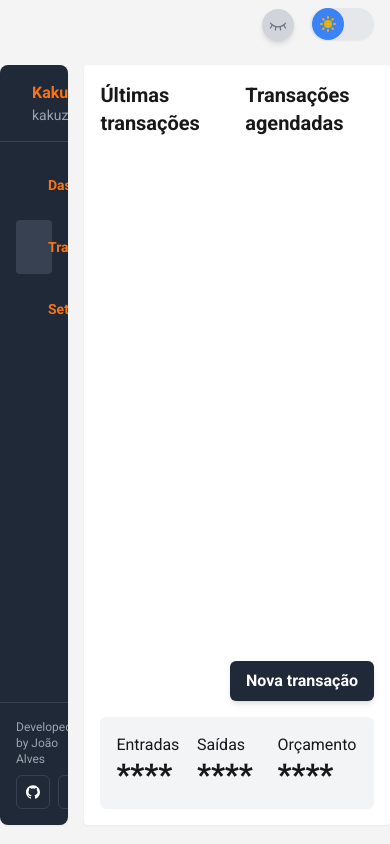
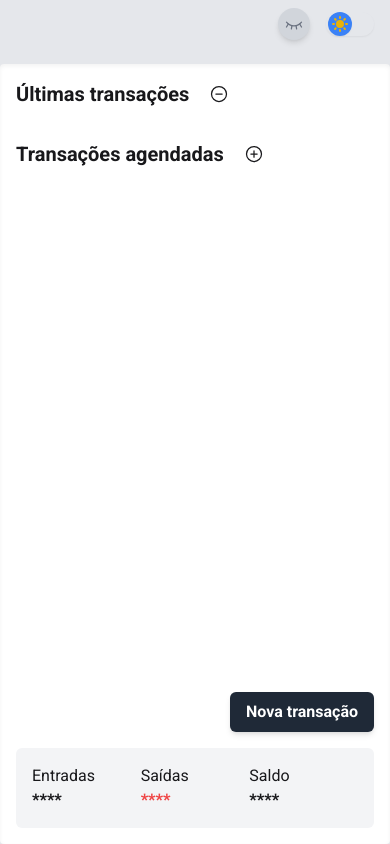
Before and after one commit to joao0pedro0alves/kakuzu, a React (Vite) app: page /transactions in a window 390 px wide. Built offline with nearby package versions, Linux system fonts and the light colour scheme.

Commit message:
chore: layout adjust media mobile

```diff
--- a/index.html
+++ b/index.html
@@ -15,7 +15,7 @@
   <title>Kakuzu</title>
 </head>
 
-<body class="bg-zinc-100 text-zinc-900 dark:text-gray-100 dark:bg-gray-900">
+<body class="bg-gray-200 md:bg-zinc-100 text-zinc-900 dark:text-gray-100 dark:bg-gray-900">
   <div id="root"></div>
   <script type="module" src="/src/main.tsx"></script>
 </body>
--- a/src/App.tsx
+++ b/src/App.tsx
@@ -9,14 +9,14 @@ import '@/lib/date-fns'
 export default function App() {
   return (
     <VisibleProvider>
-      <main className='w-screen h-screen flex flex-col items-center'>
+      <main className='w-screen h-screen flex flex-col items-center overflow-x-hidden'>
         <Toolbar />
 
-        <div className="container relative flex-1 max-h-[90%] flex gap-4 mt-4">
+        <div className="container relative flex-1 md:max-h-[90%] flex gap-4 mt-4">
           <Sidebar />
 
           <section
-            className='flex-[4] bg-white p-4 rounded shadow-sm dark:bg-gray-800'
+            className='flex-1 max-md:shadow-inner md:flex-[4] bg-white p-4 rounded shadow-sm dark:bg-gray-800'
           >
             <TransactionsProvider>
               <Transactions />
--- a/src/components/ThemeSwitcher.tsx
+++ b/src/components/ThemeSwitcher.tsx
@@ -13,16 +13,15 @@ export function ThemeSwitcher() {
   }
 
   return (
-    <div>
     <Switch.Root
-        id="airplane-mode"
-        className="w-16 h-8 bg-gray-200 rounded-full relative shadow-sm focus:shadow-md data-[state=checked]:bg-gray-700"
+      id="theme-switcher"
+      className="w-12 h-6 md:w-16 md:h-8 bg-gray-200 rounded-full relative shadow-sm focus:shadow-md data-[state=checked]:bg-gray-700"
       onClick={toogleTheme}
       checked={isDark}
     >
       <Switch.Thumb
-          className="w-8 h-8 bg-blue-500 rounded-full shadow-sm duration-200 transition-all translate-x-[2px] will-change-transform flex items-center justify-center
-                     data-[state=checked]:translate-x-8 data-[state=checked]:bg-gray-600"
+        className="w-6 h-6 md:w-8 md:h-8 bg-blue-500 rounded-full shadow-sm duration-200 transition-all translate-x-[2px] will-change-transform flex items-center justify-center
+                  data-[state=checked]:translate-x-6 md:data-[state=checked]:translate-x-8 data-[state=checked]:bg-gray-600"
       >
         {isDark ? (
           <HiMoon size={16} />
@@ -31,6 +30,5 @@ export function ThemeSwitcher() {
         )}
       </Switch.Thumb>
     </Switch.Root>
-    </div>
   )
 }
--- a/src/components/forms/TransactionForm.tsx
+++ b/src/components/forms/TransactionForm.tsx
@@ -82,7 +82,7 @@ export function TransactionForm({ onSave, onNew, current }: TransactionFormProps
   }
 
   return (
-    <div className="flex justify-end mb-4">
+    <div className="flex justify-end my-4">
       <Dialog.Root open={open} onOpenChange={onOpenChange}>
         <Dialog.Trigger asChild>
           <button onClick={onNew} className="py-2 px-4 bg-gray-800 rounded-md shadow-md text-white font-bold transition-all hover:bg-gray-700 dark:bg-orange-700 dark:hover:bg-orange-800">
--- a/src/components/layout/Calculator.tsx
+++ b/src/components/layout/Calculator.tsx
@@ -22,16 +22,16 @@ export function Calculator({ transactions }: CalculatorProps) {
     <footer className="rounded-md bg-gray-100 dark:bg-gray-700 p-4 grid grid-cols-3">
       <div className="flex flex-col">
         <span>Entradas</span>
-        <span className="font-black text-3xl">{visible ? currencyFormatter(receives) : '****'}</span>
+        <span className="font-black md:text-3xl">{visible ? currencyFormatter(receives) : '****'}</span>
       </div>
       <div className="flex flex-col">
         <span>Saídas</span>
-        <span className="font-black text-3xl">{visible ? currencyFormatter(-expenses) : '****'}</span>
+        <span className="font-black md:text-3xl text-red-500">{visible ? currencyFormatter(-expenses) : '****'}</span>
       </div>
       <div className="flex flex-col">
-        <span>Orçamento</span>
+        <span>Saldo</span>
         <span
-          className={clsx('font-black text-3xl', {
+          className={clsx('font-black md:text-3xl', {
             ['text-red-500']: balance < 0,
             ['text-green-500']: balance > 0,
           })}
--- a/src/components/layout/Sidebar.tsx
+++ b/src/components/layout/Sidebar.tsx
@@ -7,7 +7,7 @@ import { AiFillGithub, AiFillInstagram, AiFillLinkedin } from 'react-icons/ai'
 
 export function Sidebar() {
   return (
-    <aside className="flex flex-col flex-1 bg-gray-800 text-white rounded-lg overflow-hidden shadow-sm">
+    <aside className="hidden md:flex flex-col flex-1 bg-gray-800 text-white rounded-lg overflow-hidden shadow-sm">
       <section className="p-4 border-b border-gray-700 flex items-center gap-4">
         <Avatar />
 
--- a/src/components/layout/Toolbar.tsx
+++ b/src/components/layout/Toolbar.tsx
@@ -3,7 +3,7 @@ import { VisibleSwitcher } from '../VisibleSwitcher'
 
 export function Toolbar() {
   return (
-    <header className="flex justify-end px-4 py-2 container mx-auto">
+    <header className="flex justify-end items-center px-4 py-2 container mx-auto">
       <div className="flex items-center gap-4">
         <VisibleSwitcher />
         <ThemeSwitcher />
--- a/src/components/layout/TransactionList.tsx
+++ b/src/components/layout/TransactionList.tsx
@@ -1,34 +1,76 @@
+import clsx from 'clsx'
 import { Transaction } from '../utils/Transaction'
 import * as DTO from '@/@types/dto'
+import { MinusCircle, PlusCircle } from 'phosphor-react'
 
 interface TransactionListProps {
   title: string
   data: DTO.Transaction[]
   onRemoveItem: (id: DTO.Transaction['id']) => void
   onChangeItem: (transaction: DTO.Transaction) => void
+
+  includedOnCalculator?: boolean
+  onClickPlus?: () => void
+  onClickMinus?: () => void
 }
 
-export function TransactionList({ title, data, onRemoveItem, onChangeItem }: TransactionListProps) {
+export function TransactionList({
+  title,
+  data,
+  includedOnCalculator,
+  onClickMinus,
+  onClickPlus,
+  onRemoveItem,
+  onChangeItem,
+}: TransactionListProps) {
   return (
-    <section className="flex-1 max-h-[70vh] pr-2 overflow-auto scrollbar-thin scrollbar-rounded-md scrollbar-thumb-gray-200 dark:scrollbar-thumb-gray-700 scrollbar-track-transparent">
-      <h2 className="text-xl font-bold">{title}</h2>
+    <section className="md:flex-1 md:max-h-[70vh] pr-2 overflow-auto scrollbar-thin scrollbar-rounded-md scrollbar-thumb-gray-200 dark:scrollbar-thumb-gray-700 scrollbar-track-transparent">
+      <h2 className="text-xl font-bold flex items-center gap-4">
+        <span>{title}</span>
+        {includedOnCalculator !== undefined && (
+          <>
+            {includedOnCalculator ? (
+              <button
+                title="Remover do cálculo"
+                className="p-1 hover:bg-gray-200 transition-colors rounded-full"
+                onClick={onClickMinus}
+              >
+                <MinusCircle />
+              </button>
+            ) : (
+              <button
+                title="Incluir no cálculo"
+                className="p-1 hover:bg-gray-200 transition-colors rounded-full"
+                onClick={onClickPlus}
+              >
+                <PlusCircle />
+              </button>
+            )}
+          </>
+        )}
+      </h2>
 
       <div className="mt-4">
-        <ul className="flex flex-col gap-2">
-
-          {data.map((transaction, index) =>
+        <ul className={
+          clsx(
+            "flex flex-col gap-2",
+            {
+              'hidden md:flex': includedOnCalculator === false
+            }
+          )
+        }>
+          {data.map((transaction, index) => (
             <Transaction
               data={transaction}
               key={'transaction-' + transaction.id}
               onRemove={() => onRemoveItem(transaction.id)}
               onEdit={() => onChangeItem(transaction)}
-              className={`animate-[listItemShow_300ms_ease-in-out_forwards]`}
+              className={`md:animate-[listItemShow_300ms_ease-in-out_forwards]`}
               style={{
-                animationDelay: `${index}00ms`
+                animationDelay: `${index}00ms`,
               }}
             />
-          )}
-
+          ))}
         </ul>
       </div>
     </section>
--- a/src/components/utils/Transaction.tsx
+++ b/src/components/utils/Transaction.tsx
@@ -31,7 +31,7 @@ export function Transaction({ data, className, style, onRemove, onEdit }: Transa
           : 'bg-green-100 dark:bg-green-800'
       )}
     >
-      <div className="col-span-1 flex items-center justify-center">
+      <div className="col-span-2 md:col-span-1 flex items-center justify-center">
         <span
           className={clsx(
             'p-2 rounded-full text-white',
@@ -46,13 +46,13 @@ export function Transaction({ data, className, style, onRemove, onEdit }: Transa
         </span>
       </div>
 
-      <div className="col-span-7 flex flex-col">
+      <div className="col-span-6 md:col-span-7 flex flex-col">
         <span className="text-sm uppercase font-semibold">{data.description}</span>
         <span className="text-xs text-gray-500 dark:text-gray-300">{dateFormatter(data.scheduledAt)}</span>
       </div>
 
       <div className="col-span-3 flex justify-end">
-        <span className='font-black text-xl'>
+        <span className='font-black text-lg md:text-xl'>
           {visible ? currencyFormatter(data.valueInCents / 100) : '****'}
         </span>
       </div>
--- a/src/pages/Transactions.tsx
+++ b/src/pages/Transactions.tsx
@@ -1,3 +1,4 @@
+import { useState } from 'react'
 import { Calculator } from '@/components/layout/Calculator'
 import { TransactionList } from '@/components/layout/TransactionList'
 import { TransactionForm } from '@/components/forms/TransactionForm'
@@ -5,8 +6,12 @@ import { TransactionsActionKind, useTransactionsContext } from '@/contexts/Trans
 import { Transaction } from '@/@types/dto'
 import { isFuture, isToday } from 'date-fns'
 
+type CalculatorListId = 'last' | 'scheduled'
+type CalculatorOption = Record<CalculatorListId, Transaction[]>
+
 export function Transactions() {
   const [{ data, current }, dispatch] = useTransactionsContext()
+  const [calculatorIncludedLists, setCalculatorIncludedLists] = useState<CalculatorListId[]>(['last'])
 
   const isScheduled = (date: Date) => !isToday(date) && isFuture(date)
 
@@ -21,6 +26,37 @@ export function Transactions() {
   const lastTransactions = sortedTransactions.filter(
     ({ scheduledAt }) => !isScheduled(scheduledAt)
   )
+
+  const calculatorList: CalculatorOption = {
+    last: lastTransactions,
+    scheduled: scheduledTransactions
+  }
+
+  function getActiveCalculatorList() {
+    return Object.entries(calculatorList)
+      .filter(([key]) => calculatorIncludedLists.includes(key as CalculatorListId))
+      .flatMap(([, transactions]) => transactions)
+  }
+
+  function handlePlus(calculatorListId: CalculatorListId) {
+    setCalculatorIncludedLists(
+      previousList => previousList.concat(calculatorListId)
+    )
+  }
+
+  function handleMinus(calculatorListId: CalculatorListId) {
+    setCalculatorIncludedLists(
+      previousList => previousList.filter(clid => clid !== calculatorListId)
+    )
+  }
+
+  function getListProps(calculatorListId: CalculatorListId) {
+    return {
+      includedOnCalculator: calculatorIncludedLists.includes(calculatorListId),
+      onClickPlus: () => handlePlus(calculatorListId),
+      onClickMinus: () => handleMinus(calculatorListId),
+    }
+  }
 
   function handleSave(data: Transaction) {
     if (current?.id) {
@@ -54,18 +90,20 @@ export function Transactions() {
 
   return (
     <div className="flex h-full flex-col">
-      <div className="flex-1 flex gap-4">
+      <div className="flex-1 flex flex-col md:flex-row gap-4">
         <TransactionList
           title="Últimas transações"
           data={lastTransactions}
           onRemoveItem={handleRemove}
           onChangeItem={handlePrepare}
+          {...getListProps('last')}
         />
         <TransactionList
           title="Transações agendadas"
           data={scheduledTransactions}
           onRemoveItem={handleRemove}
           onChangeItem={handlePrepare}
+          {...getListProps('scheduled')}
         />
       </div>
 
@@ -75,7 +113,7 @@ export function Transactions() {
         onNew={() => handlePrepare(null)}
       />
       <Calculator
-        transactions={lastTransactions}
+        transactions={getActiveCalculatorList()}
       />
     </div>
   )
```
Lines whose indentation alone changed are shown as unchanged.
